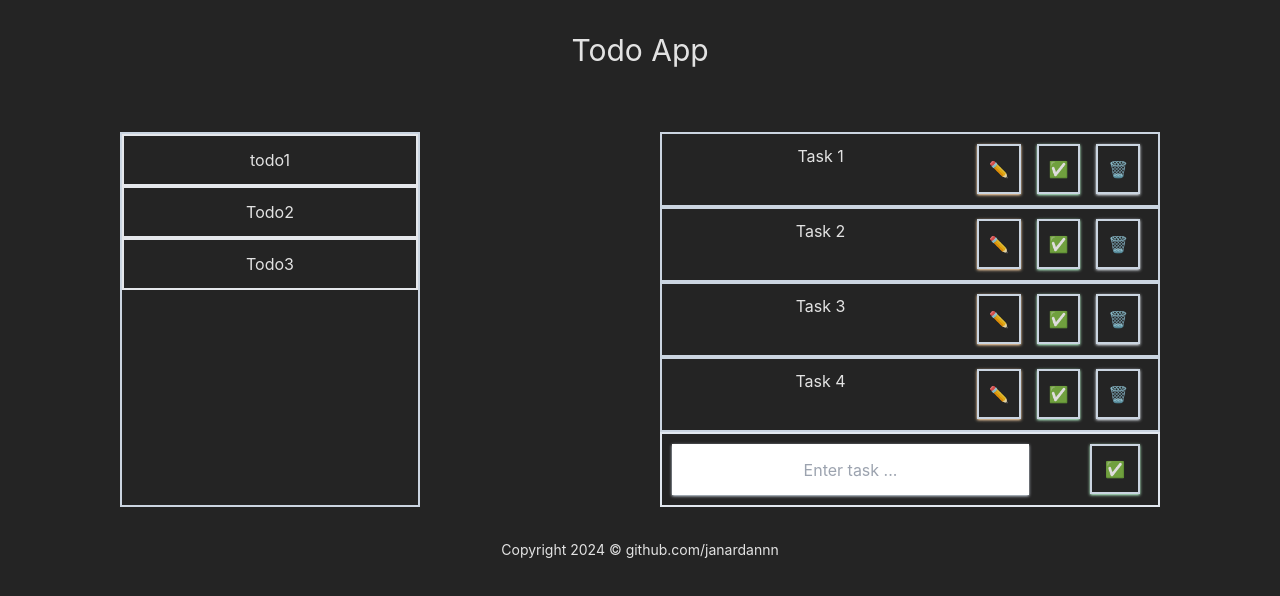
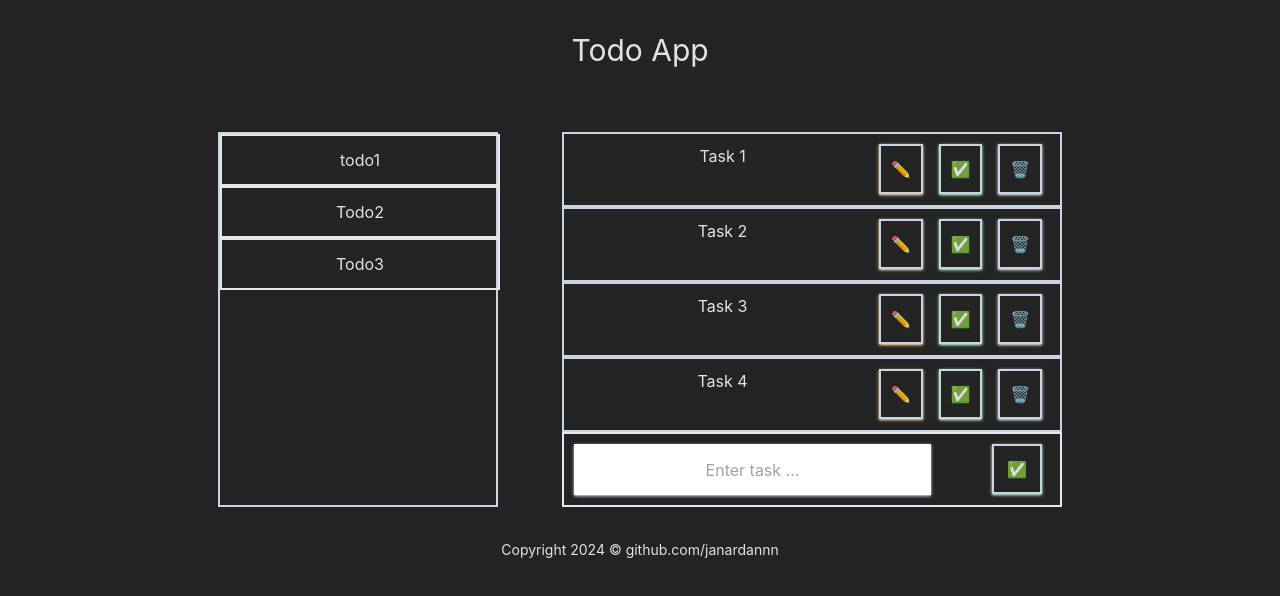
Before and after one commit to janardannn/Todo-App, a React (Vite) app in the folder client/: page / in a window 1280 px wide. Shown: the top 596 px of the page. Built offline with nearby package versions, Linux system fonts and the light colour scheme.

Commit message:
centered the container storing tasknanvaar and todo items

```diff
--- a/client/src/App.tsx
+++ b/client/src/App.tsx
@@ -15,11 +15,13 @@ export default function App() {
   return (
     <>
       <Header />
-      <div className="flex flex-row justify-around">
-        <TaskNavbar />
-        <div className="flex flex-col">
-          {...TaskItems}
-          <AddTask />
+      <div className="flex justify-center">
+        <div className="flex flex-row mx-28">
+          <TaskNavbar />
+          <div className="flex flex-col">
+            {...TaskItems}
+            <AddTask />
+          </div>
         </div>
       </div>
       <Footer />
--- a/client/src/components/AddTask.tsx
+++ b/client/src/components/AddTask.tsx
@@ -2,7 +2,7 @@ import React from "react";
 
 export default function AddTask(props: any) {
     return (
-        <div className="text-center flex flex-row justify-between w-[500px] h-[75px] border-2 border-slate-200 p-2.5">
+        <div className="text-center flex flex-row justify-between w-[500px] h-[75px] border-2 border-slate-200 p-2.5 ml-8">
             <input className="w-3/4 text-center shadow shadow-slate-300" type="text" placeholder="Enter task ..."></input>
             <button className="mx-2 border-2 border-slate-300 p-1 w-[50px] h-[50px] shadow shadow-green-200" onClick={props.AddNewTask}>✅</button>
         </div>
--- a/client/src/components/NavbarItem.tsx
+++ b/client/src/components/NavbarItem.tsx
@@ -2,7 +2,7 @@ import React from "react";
 
 export default function NavbarItem(props: any) {
     return (
-        <div className="border-2 p-3 text-center" onClick={props.DisplayClickedNavbarItem}>
+        <div className="border-2 p-3 text-center w-[280px]" onClick={props.DisplayClickedNavbarItem}>
             {props.todoTitle}
         </div>
     )
--- a/client/src/components/TaskItem.tsx
+++ b/client/src/components/TaskItem.tsx
@@ -2,7 +2,7 @@ import React from "react";
 
 export default function TaskItem(props: any) {
     return (
-        <div className="text-center flex flex-row justify-between w-[500px] h-[75px] border-2 border-slate-300 p-2.5">
+        <div className="text-center flex flex-row justify-between w-[500px] h-[75px] border-2 border-slate-300 p-2.5 ml-8">
             <p className="w-3/4 text-center">{props.taskTitle}</p>
             <button onClick={props.taskEdit} className="mx-2 border-2 border-slate-300 p-1 w-[50px] h-[50px] shadow shadow-orange-200">✏️</button>
             <button onClick={props.taskComplete} className="mx-2 border-2 border-slate-300 p-1 w-[50px] h-[50px] shadow shadow-green-200">✅</button>
--- a/client/src/components/TaskNavbar.tsx
+++ b/client/src/components/TaskNavbar.tsx
@@ -14,7 +14,7 @@ export default function TaskNavbar() {
     })
 
     return (
-        <div className="border-2 border-slate-300 w-[300px]">
+        <div className="border-2 border-slate-300 w-[280px] mr-8">
             {...NavTodos}
         </div>
     )
```
